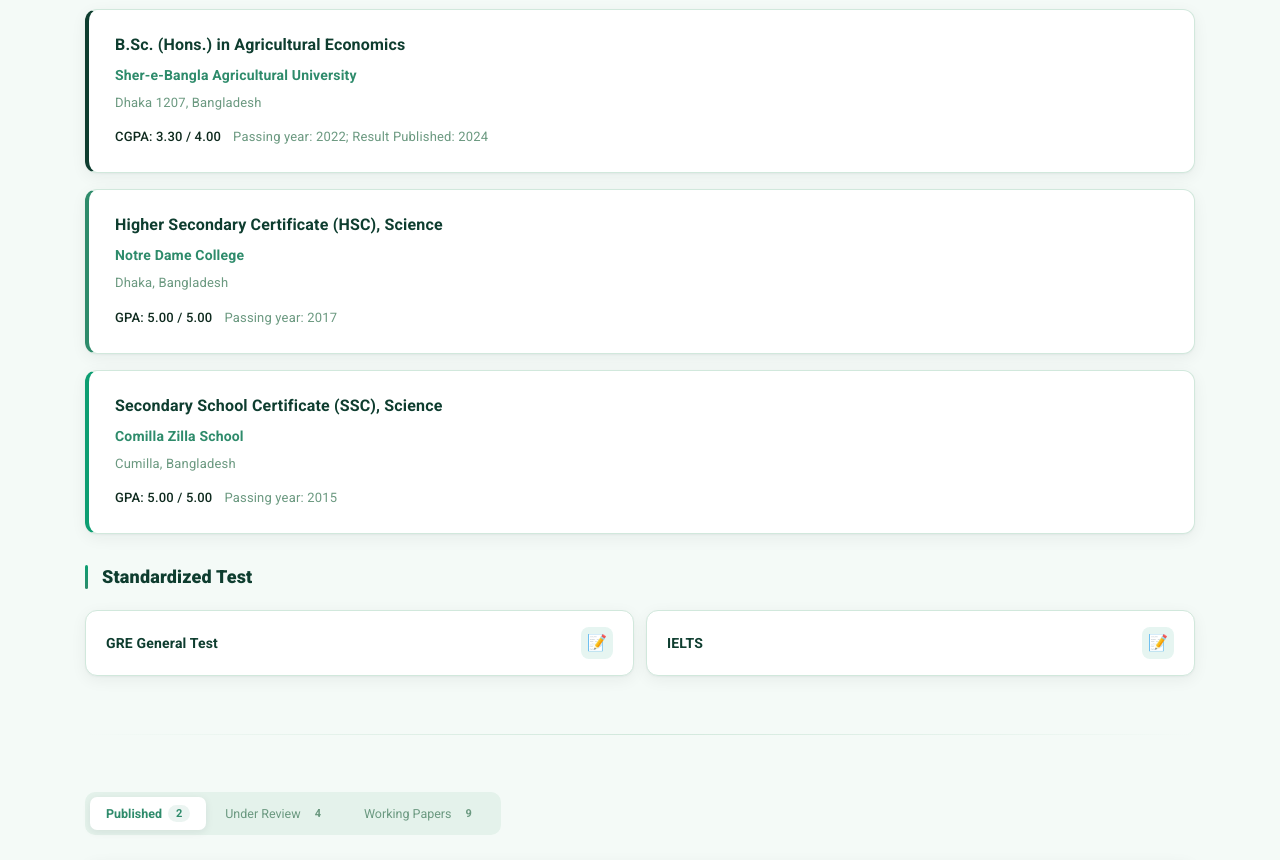
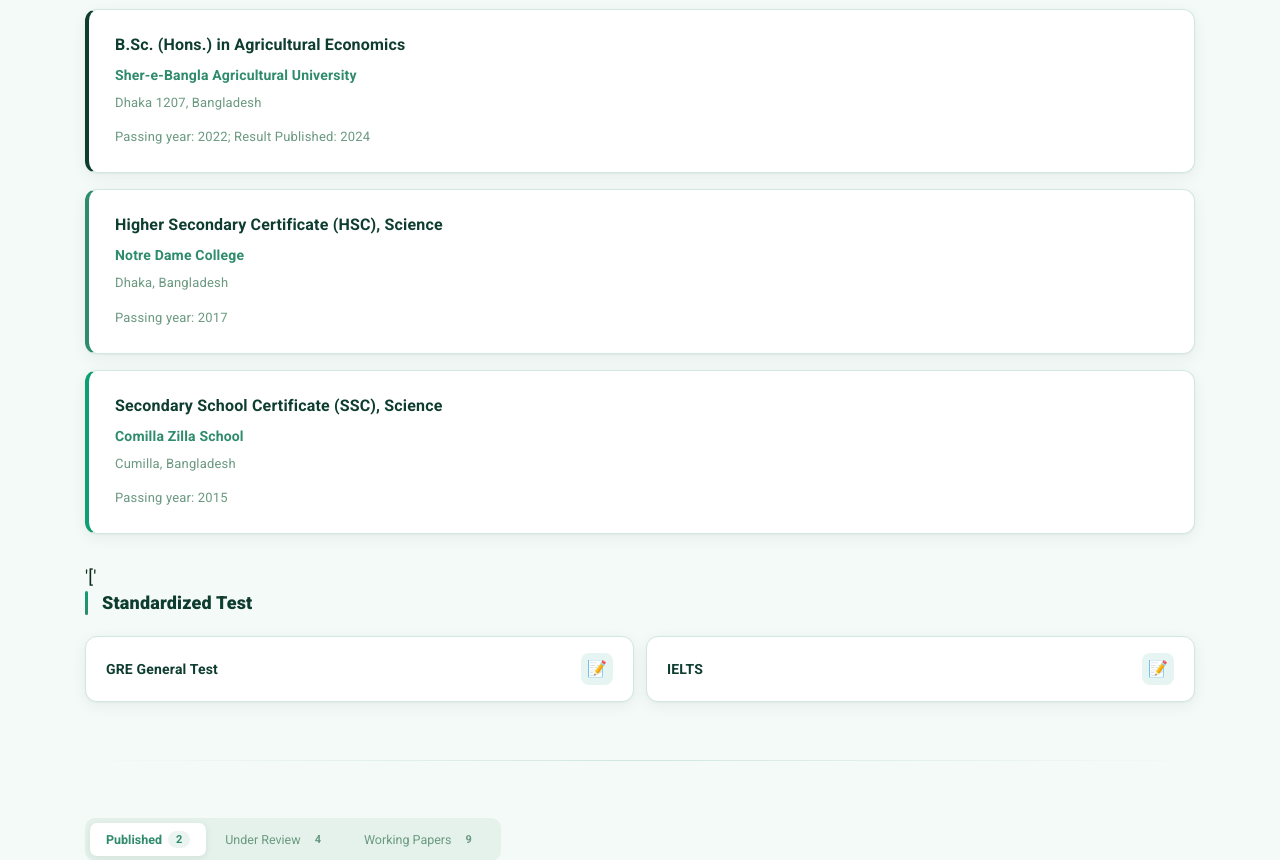
Before and after one commit to tanmaydatta667/myportfolio, a React (Vite) app: page / in a window 1280 px wide. Shown: the part 1020-1880 px from the top of the page. Built offline with nearby package versions, Linux system fonts and the light colour scheme.

Commit message:
education removed

```diff
--- a/src/App.tsx
+++ b/src/App.tsx
@@ -12,7 +12,7 @@
 interface ExperienceItem { role: string; org: string; location: string; period: string; bullets: string[]; award: string; }
 interface LeadershipItem { role: string; org: string; period: string; icon: string; }
 interface Training { title: string; period: string; }
-interface EducationItem { degree: string; school: string; location: string; details: string; year: string; }
+interface EducationItem { degree: string; school: string; location: string; year: string; }
 interface TestItem { name: string; score: string; }
 
 /* ─── REFINED COLOR PALETTE ─── */
@@ -157,9 +157,9 @@
 ];
 
 const INIT_EDUCATION: EducationItem[] = [
-  { degree: "B.Sc. (Hons.) in Agricultural Economics", school: "Sher-e-Bangla Agricultural University", location: "Dhaka 1207, Bangladesh", details: "CGPA: 3.30 / 4.00", year: "Passing year: 2022; Result Published: 2024" },
-  { degree: "Higher Secondary Certificate (HSC), Science", school: "Notre Dame College", location: "Dhaka, Bangladesh", details: "GPA: 5.00 / 5.00", year: "Passing year: 2017" },
-  { degree: "Secondary School Certificate (SSC), Science", school: "Comilla Zilla School", location: "Cumilla, Bangladesh", details: "GPA: 5.00 / 5.00", year: "Passing year: 2015" },
+  { degree: "B.Sc. (Hons.) in Agricultural Economics", school: "Sher-e-Bangla Agricultural University", location: "Dhaka 1207, Bangladesh",  year: "Passing year: 2022; Result Published: 2024" },
+  { degree: "Higher Secondary Certificate (HSC), Science", school: "Notre Dame College", location: "Dhaka, Bangladesh", year: "Passing year: 2017" },
+  { degree: "Secondary School Certificate (SSC), Science", school: "Comilla Zilla School", location: "Cumilla, Bangladesh",  year: "Passing year: 2015" },
 ];
 
 const INIT_TESTS: TestItem[] = [
@@ -437,16 +437,15 @@
                   <EditableText editMode={editMode} value={edu.location} onChange={v => { const ne = [...education]; ne[i].location = v; setEducation(ne); }}
                     tag="div" style={{ fontSize: 13, color: C.muted, marginBottom: 8 }} />
                   <div style={{ display: "flex", gap: 12, flexWrap: "wrap" }}>
-                    <span style={{ fontSize: 13, color: C.ink, fontWeight: 500 }}>{edu.details}</span>
                     <span style={{ fontSize: 13, color: C.muted }}>{edu.year}</span>
                   </div>
                 </div>
               </div>
             </div>
           ))}
-          {editMode && <button onClick={() => setEducation([...education, { degree: "Degree Name", school: "University", location: "Location", details: "CGPA", year: "Year" }])} style={{ background: C.tealDim, border: `2px dashed ${C.teal}40`, borderRadius: 12, padding: "16px", fontSize: 14, color: C.teal, cursor: "pointer", fontWeight: 700, textAlign: "center" }}>+ Add Education</button>}
+          {editMode && <button onClick={() => setEducation([...education, { degree: "Degree Name", school: "University", location: "Location",  year: "Year" }])} style={{ background: C.tealDim, border: `2px dashed ${C.teal}40`, borderRadius: 12, padding: "16px", fontSize: 14, color: C.teal, cursor: "pointer", fontWeight: 700, textAlign: "center" }}>+ Add Education</button>}
         </div>
-
+'['
         {/* ─── STANDARDIZED TESTS ─── */}
         <div style={{ marginBottom: 34 }}>
           <div style={{ display: "flex", alignItems: "center", gap: 14, marginBottom: 20 }}>
```
